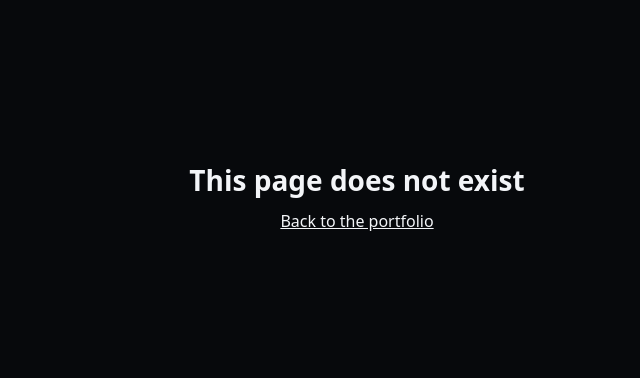
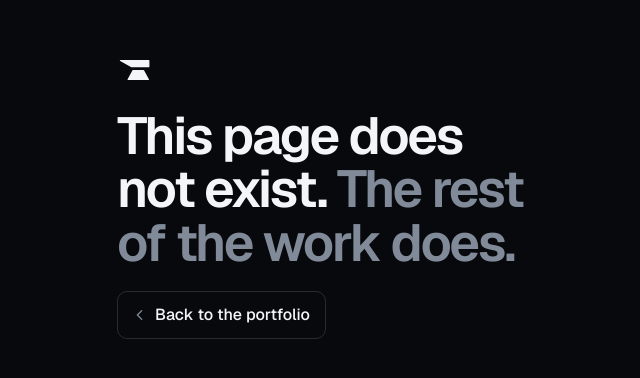
Before and after one commit to gallowforge/gallowforge.github.io, a plain HTML site: page 404.html in a window 1280 px wide. Shown: the part 204-582 px from the top of the page, without its empty margins (283-923 px from the left). Drawn offline with Linux system fonts and the light colour scheme.

Commit message:
The "not found" page looks like the site, in both themes
Co-Authored-By: Claude Fable 5.2 <noreply@anthropic.com>
Claude-Session: https://claude.ai/code/session_01HQfW8pkzqmESaZpf3GNiQv

```diff
--- a/404.html
+++ b/404.html
@@ -2,22 +2,40 @@
 <html lang="en">
 <head>
 <meta charset="utf-8">
-<meta name="viewport" content="width=device-width, initial-scale=1">
+<meta name="viewport" content="width=device-width, initial-scale=1, viewport-fit=cover">
 <title>Not found · Ali Husain</title>
 <meta name="robots" content="noindex">
 <meta name="color-scheme" content="dark">
 <meta name="theme-color" content="#07090c">
+<link rel="icon" href="/assets/favicon.svg" type="image/svg+xml">
 <script>
   // Ledger was renamed Ballast: send every old address (/ledger/home/, /ledger/about/, ...) to the same page there.
   if (/^\/ledger(\/|$)/.test(location.pathname))
     location.replace('/ballast/' + location.pathname.replace(/^\/ledger\/?/, '') + location.search + location.hash);
+  // The page keeps the theme chosen on the portfolio.
+  try { if (localStorage.getItem('portfolio:theme') === 'light') { document.documentElement.setAttribute('data-theme', 'light'); document.querySelector('meta[name="color-scheme"]').content = 'light'; document.querySelector('meta[name="theme-color"]').content = '#f6f7f9'; } } catch (e) {}
 </script>
 <style>
-  body{margin:0;min-height:100vh;display:grid;place-items:center;background:#07090c;color:#f3f5f8;font:16px/1.5 system-ui,sans-serif;padding:0 16px;text-align:center}
-  h1{font-size:28px;font-weight:600;margin:0 0 8px}p{margin:0;color:#b3bcc9}a{color:#f3f5f8}
+  @font-face { font-family: "Geist"; src: url("/assets/fonts/geist.woff2") format("woff2"); font-style: normal; font-weight: 100 900; font-display: swap; }
+  :root { color-scheme: dark; --bg: #07090c; --ink: #f3f5f8; --muted: #818a98; --line: rgba(196, 210, 232, .17); --tint: rgba(196, 210, 232, .06); }
+  :root[data-theme="light"] { color-scheme: light; --bg: #f6f7f9; --ink: #0b0e13; --muted: #5a6370; --line: rgba(16, 24, 40, .2); --tint: rgba(16, 24, 40, .05); }
+  * { box-sizing: border-box; }
+  body { margin: 0; min-height: 100vh; min-height: 100dvh; display: grid; place-items: center; padding: 24px max(20px, env(safe-area-inset-right)) 24px max(20px, env(safe-area-inset-left)); background: var(--bg); color: var(--ink); font: 400 16px/1.5 "Geist", system-ui, -apple-system, "Segoe UI", Roboto, sans-serif; -webkit-font-smoothing: antialiased; }
+  main { display: grid; justify-items: start; gap: 22px; max-width: 30rem; }
+  .mark { width: 34px; height: 34px; fill: currentColor; stroke: currentColor; stroke-width: 2.4; stroke-linejoin: round; }
+  h1 { margin: 0; font-size: clamp(34px, 8vw, 52px); line-height: 1.02; letter-spacing: -.04em; font-weight: 620; text-wrap: balance; }
+  h1 span { color: var(--muted); }
+  a { display: inline-flex; align-items: center; gap: 8px; padding: 11px 15px; border: 1px solid var(--line); border-radius: 10px; color: var(--ink); font-weight: 520; text-decoration: none; transition: background .2s; }
+  a:hover { background: var(--tint); }
+  a:focus-visible { outline: 2px solid var(--ink); outline-offset: 3px; }
+  a svg { width: 14px; height: 14px; fill: none; stroke: var(--muted); stroke-width: 1.6; stroke-linecap: round; stroke-linejoin: round; }
 </style>
 </head>
 <body>
-<main><h1>This page does not exist</h1><p><a href="/">Back to the portfolio</a></p></main>
+<main>
+  <svg class="mark" viewBox="0 0 64 64" aria-hidden="true"><path d="M6.6 14.2H59.8V25.8H27.6Z"/><path d="M30.2 33.2H49.8L59 49.8H21Z"/></svg>
+  <h1>This page does not exist. <span>The rest of the work does.</span></h1>
+  <a href="/"><svg viewBox="0 0 16 16" aria-hidden="true"><path d="M10 3 5 8l5 5"/></svg>Back to the portfolio</a>
+</main>
 </body>
 </html>
```
